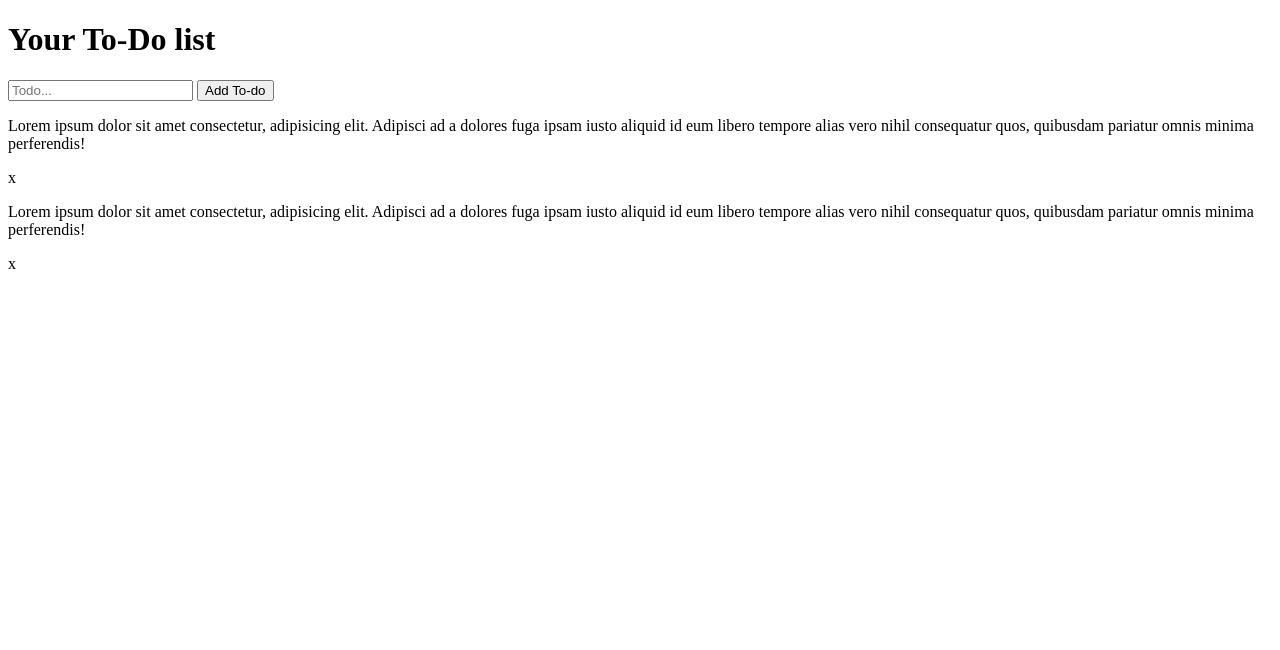
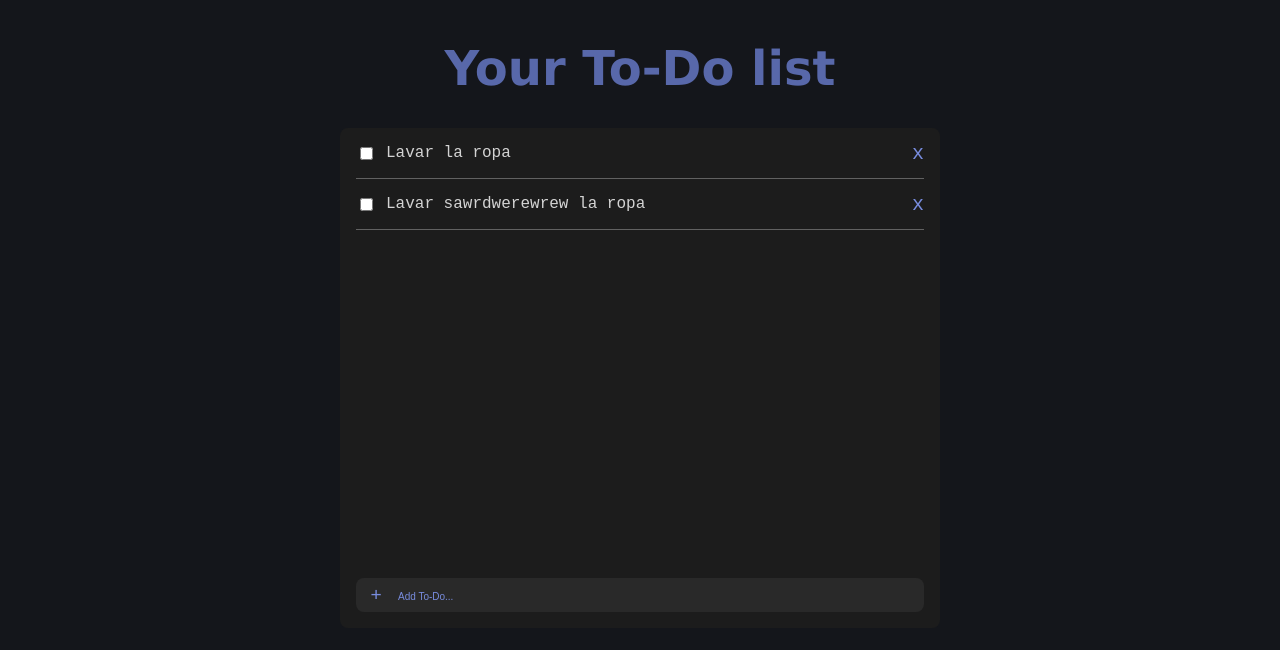
Before and after one commit to terwebs/To-Do, a website: page index.html in a window 1280 px wide. Drawn offline with Linux system fonts and the light colour scheme.

Commit message:
add completed behavior and styles

```diff
--- a/app.js
+++ b/app.js
@@ -1,58 +1,109 @@
 const form = document.querySelector('.form')
-const list = document.querySelector('.list')
+const list = document.querySelector('.list-container')
 const input = document.querySelector('.input-task')
+const completed = document.querySelector(".completed-tasks")
 let id = 0;
 
-const todoArray = [];
+const todoArray = []
 
 form.addEventListener('submit', (e) => {
-  e.preventDefault();
-  id++;
+  e.preventDefault()
+  id++
   const todoItem = new Todo(id, input.value)
   todoArray.push(todoItem)
   console.log(todoArray)
   renderTask(todoItem)
   clearInput()
-});
+})
 
 class Todo {
-  constructor(id, task){
-    this.id = id;
-    this.task = task;
+  constructor (id, task) {
+    this.id = id
+    this.task = task
   }
 }
 
+// display the data
 
-//display the data
+function renderTask (todoItem) {
+  const todo = document.createElement('div')
+  const task = document.createElement('p')
+  const checkComplete = document.createElement("input")
+  checkComplete.type = "checkbox"
+  checkComplete.classList.add("todo-item_done")
 
-function renderTask(todoItem){
-    const todo = document.createElement("div")
-    const task = document.createElement("p");
-    task.innerText = todoItem.task;
-    todo.appendChild(task);
+  todo.appendChild(checkComplete)
+  task.innerText = todoItem.task
+  task.classList.add("todo-content")
+  todo.appendChild(task)
 
-    const deleteSpan = document.createElement("span");
-    deleteSpan.classList.add("delete")
-    deleteSpan.innerText = "x"
-    todo.appendChild(deleteSpan)
-    todo.classList.add("todo-item")
-    list.appendChild(todo)
-
+  const deleteSpan = document.createElement('span')
+  deleteSpan.classList.add('delete')
+  deleteSpan.innerText = 'x'
+  todo.appendChild(deleteSpan)
+  todo.classList.add('todo-item')
+  list.appendChild(todo)
 }
 
-
-function clearInput(){
-  input.value = ""
+function clearInput () {
+  input.value = ''
 }
 
-function removeItem(){
-  list.addEventListener("click", (e)=> {
-    if(e.target.classList.contains("delete")){
-
+function removeItem () {
+  list.addEventListener('click', (e) => {
+    if (e.target.classList.contains('delete')) {
       e.target.parentElement.remove()
-      console.log("removed")
+      console.log('removed')
+    }
+  })
+  completed.addEventListener('click', (e) => {
+    if (e.target.classList.contains('delete')) {
+      e.target.parentElement.remove()
+      console.log('removed')
     }
   })
 }
 
+
+function checkItem () {
+  list.addEventListener('click', (e) => {
+    if (e.target.classList.contains('todo-item_done')) {
+      if (e.target.nextElementSibling.classList.contains("checked")){
+        e.target.nextElementSibling.classList.remove("checked")
+        console.log(e.target.parentElement)
+      } else {
+        e.target.nextElementSibling.classList.add("checked")
+        completed.appendChild(e.target.parentElement)
+        checkCompleteditems()
+      }
+    }
+  })
+}
+
+
+function checkItemCompleted () {
+  completed.addEventListener('click', (e) => {
+    if (e.target.classList.contains('todo-item_done')) {
+      if (e.target.nextElementSibling.classList.contains("checked")){
+        e.target.nextElementSibling.classList.remove("checked")
+        list.appendChild(e.target.parentElement)
+        checkCompleteditems()
+      } else {
+        e.target.nextElementSibling.classList.add("checked")
+      }
+    }
+  })
+}
+
+function checkCompleteditems() {
+  if(completed.childElementCount >0 ){
+    completed.classList.add("show-completed")
+    console.log(completed.childElementCount)
+  } else {
+    completed.classList.remove("show-completed")
+  }
+}
+
 removeItem()
+checkItem ()
+checkItemCompleted()
--- a/index.html
+++ b/index.html
@@ -7,22 +7,34 @@
     <title>To-Do</title>
 </head>
 <body>
+    <h1 class="container_title">Your To-Do list</h1>
     <div class="container">
-        <h1 class="container_title">Your To-Do list</h1>
-        <form action="form" class="form">
-            <input type="text" class="input-task" placeholder="Todo...">
-            <button class="form_button">Add To-do</button>
-        </form>
+
         <div class="list">
-            <div class="todo-item">
-                <p>Lorem ipsum dolor sit amet consectetur, adipisicing elit. Adipisci ad a dolores fuga ipsam iusto aliquid id eum libero tempore alias vero nihil consequatur quos, quibusdam pariatur omnis minima perferendis!</p>
-                <span class="delete">x</span>
-            </div>
-            <div class="todo-item">
-                <p>Lorem ipsum dolor sit amet consectetur, adipisicing elit. Adipisci ad a dolores fuga ipsam iusto aliquid id eum libero tempore alias vero nihil consequatur quos, quibusdam pariatur omnis minima perferendis!</p>
-                <span class="delete">x</span>
+            <div class="list-container">
+                <div class="todo-item">
+                    <input type="checkbox" class="todo-item_done">
+                    <p class="todo-content">Lavar la ropa</p>
+                    <span class="delete">x</span>
+                </div>
+                <div class="todo-item">
+                    <input type="checkbox" class="todo-item_done">
+                    <p class="todo-content">Lavar sawrdwerewrew la ropa</p>
+                    <span class="delete">x</span>
+                </div>
             </div>
         </div>
+        <div class="completed-tasks">
+        </div>
+
+        <div class="form-div">
+            <form action="" class="form">
+                <input type="text" class="input-task" placeholder="Add To-Do..." required>
+                <button class="form_button">+</button>
+            </form>
+        </div>
+
+
     </div>
     <script src="app.js"></script>
 </body>
--- a/styles.css
+++ b/styles.css
@@ -0,0 +1,116 @@
+:root{
+  font-family: 'Courier New', Courier, monospace
+}
+
+body{
+  background-color: rgb(20, 22, 27);
+  display: flex;
+  justify-content: center;
+  flex-direction: column;
+  align-items: center;
+}
+
+.container{
+  background-color: #1c1c1c;
+  border-radius: 8px;
+  border: none;
+  min-height: 500px;
+  width: 600px;
+  display: flex;
+  flex-direction: column;
+}
+
+.container_title{
+  color: #5868aa;
+  font-size: 3rem;
+  font-weight: 900;
+  font-family: 'Lucida Sans', 'Lucida Sans Regular', 'Lucida Grande', 'Lucida Sans Unicode', Geneva, Verdana, sans-serif;
+}
+
+.list{
+  align-self: flex-start;
+  flex: 1;
+  width: 100%;
+}
+
+.list-container{
+  padding-left: 16px;
+  padding-right: 16px;
+}
+
+.todo-item{
+  display: flex;
+  border-bottom: solid 0.5px rgba(255, 255, 255, 0.3);
+
+  align-items: center;
+  gap: 10px;
+}
+
+.todo-content{
+  flex: 1;
+  color: lightgray;
+}
+
+.checked{
+  text-decoration: line-through;
+  color: gray;
+}
+
+.delete{
+  color: #788cde;
+  font-size: 20px;
+}
+
+.delete:hover{
+  cursor: pointer;
+  color: rgb(190, 69, 69);
+}
+
+.form{
+  display: flex;
+  flex-direction: row-reverse;
+}
+
+.input-task{
+  flex: 1;
+  height: 2rem;
+  margin: 16px;
+  margin-left: 0;
+  background-color: #292929;
+  color: white;
+  border: none;
+  border-top-right-radius: 8px;
+  border-bottom-right-radius: 8px;
+}
+
+.input-task:focus{
+  outline: none;
+}
+
+input[type=checkbox] {
+  accent-color: #788cde;
+}
+
+.input-task::placeholder{
+  color: #788cde;
+  font-size: x-small;
+}
+
+.form_button{
+  margin-bottom: 16px;
+  margin-left: 16px;
+  margin-top: 16px;
+  width: 40px;
+  font-size: larger;
+  color: #788cde;
+  background-color: #292929;
+  border: none;
+  border-top-left-radius: 8px;
+  border-bottom-left-radius: 8px;
+}
+
+.show-completed{
+  background-color: rgba(255, 255, 255, 0.3);
+  margin-left: 16px;
+  margin-right: 16px;
+}
```
